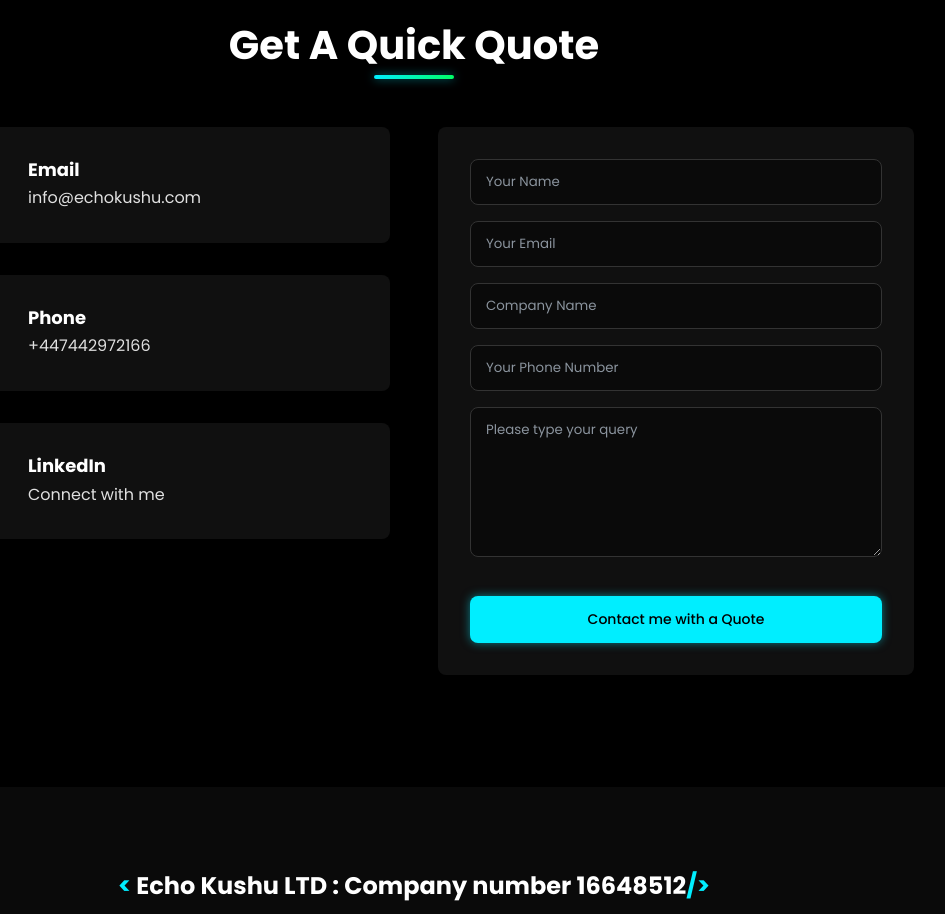
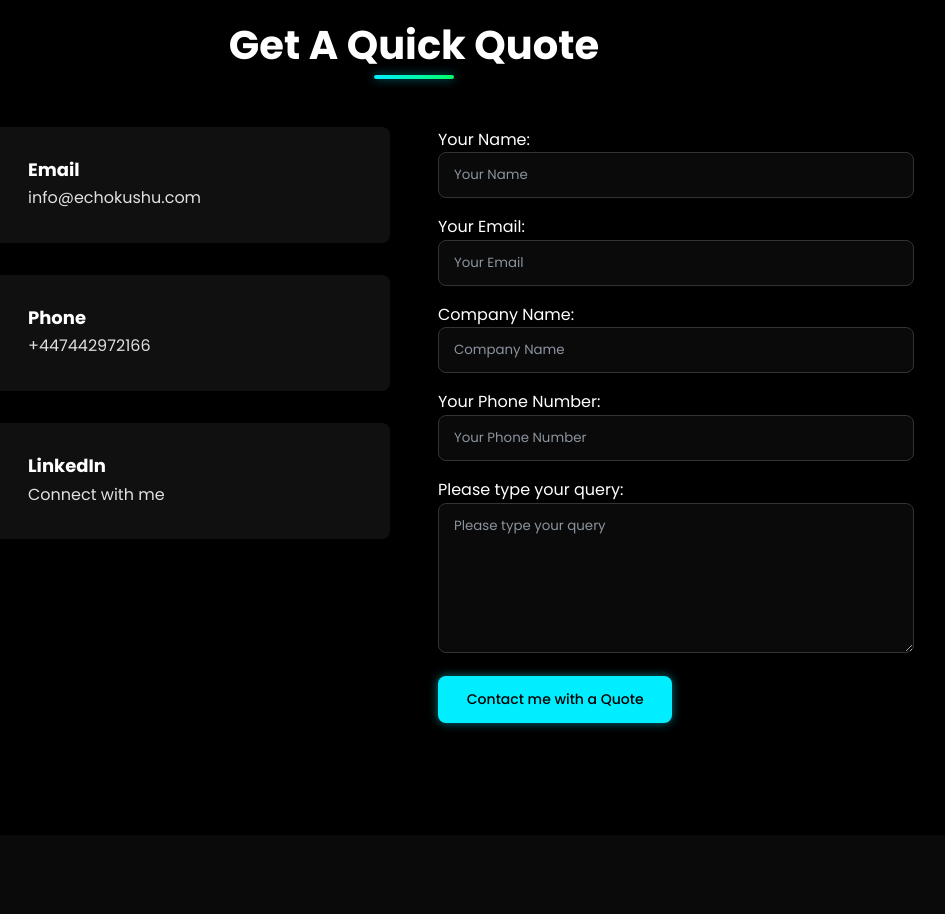
Before and after one commit to EchoKushu/Cybersec-personal-profile, a plain HTML site: page index.html in a window 1280 px wide. Shown: the part 6220-7134 px from the top of the page, 226-1171 px from the left. Drawn offline with Linux system fonts and the light colour scheme.

Commit message:
Add files via upload

```diff
--- a/index.html
+++ b/index.html
@@ -916,28 +916,42 @@
                         </div>
                     </div>
                 </div>
-                <div class="contact-form-container">
-                    <form id="contact-form" action="https://formspree.io/f/mzzaornv" method="POST">
+                <div >
+                    <form  action="https://formspree.io/f/mzzaornv" method="POST">
                         <div class="form-group">
+                            <label for="name">Your Name:</label>
                             <input type="text" id="name" name="name" placeholder="Your Name" required>
                         </div>
+
                         <div class="form-group">
+                            <label for="email">Your Email:</label>
                             <input type="email" id="email" name="email" placeholder="Your Email" required>
                         </div>
+
                         <div class="form-group">
+                            <label for="subject">Company Name:</label>
                             <input type="text" id="subject" name="subject" placeholder="Company Name" required>
                         </div>
+
                         <div class="form-group">
+                            <label for="phone">Your Phone Number:</label>
                             <input type="tel" id="phone" name="phone" placeholder="Your Phone Number" required>
                         </div>
+
                         <div class="form-group">
+                            <label for="message">Please type your query:</label>
                             <textarea id="message" name="message" placeholder="Please type your query" required></textarea>
                         </div>
+
+                        <!-- Disable captcha -->
                         <input type="hidden" name="_captcha" value="false">
+
                         <button type="submit" class="btn primary-btn">Contact me with a Quote</button>
                     </form>
 
                 </div>
+
+
             </div>
         </div>
     </section>
```
